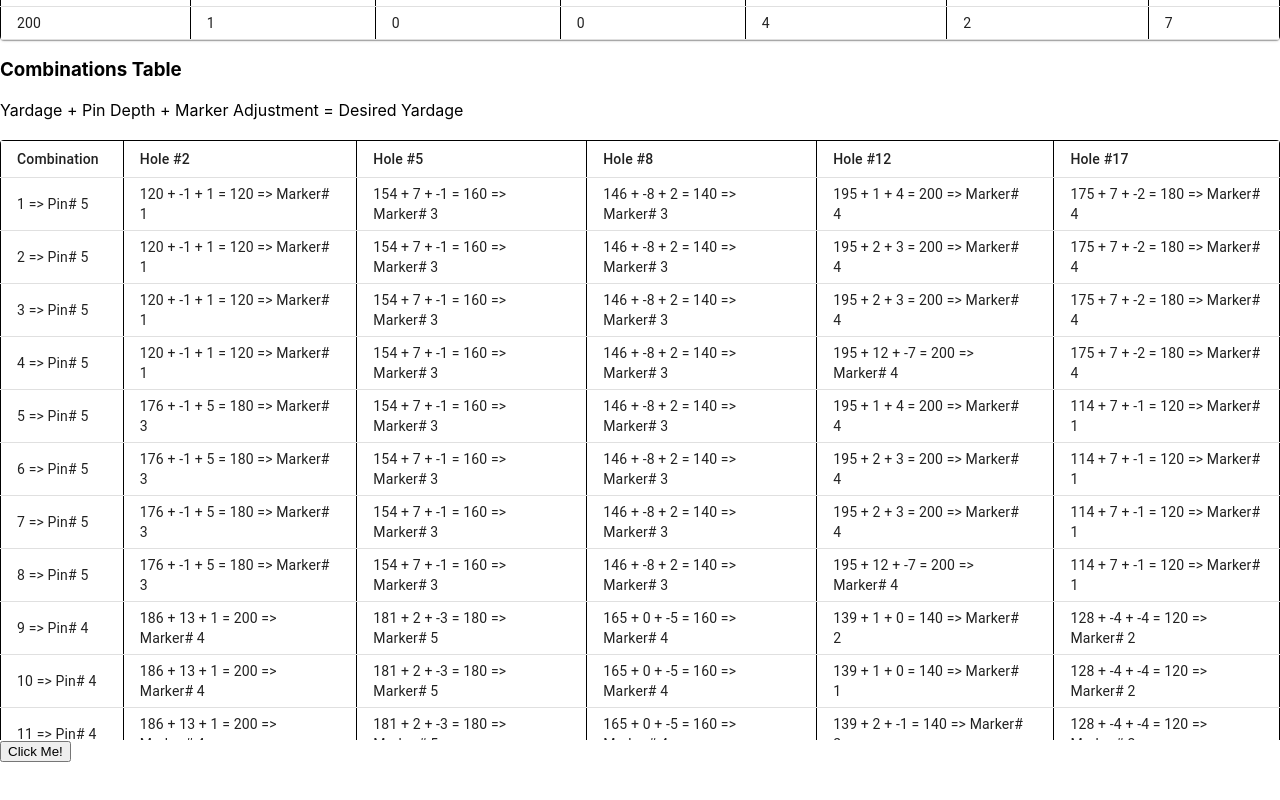
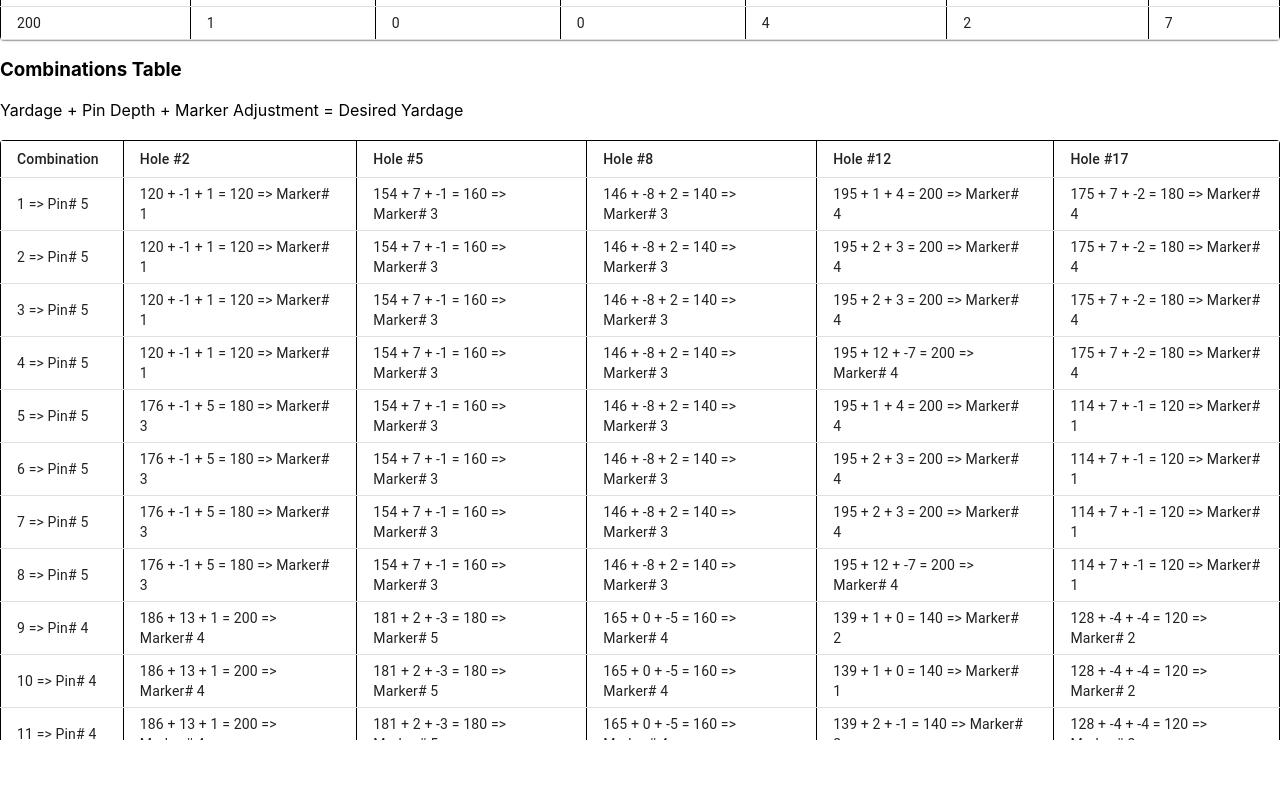
Before and after one commit to cole-gannaway/Hoover-CC-Teebox-Analysis, a React (Create React App) app: page / in a window 1280 px wide. Shown: the part 1945-2745 px from the top of the page. Built offline with nearby package versions, Linux system fonts and the light colour scheme.

Commit message:
Removed button

```diff
--- a/src/components/FinalAnalysisTable/CombinationTable/CombinationTable.tsx
+++ b/src/components/FinalAnalysisTable/CombinationTable/CombinationTable.tsx
@@ -57,7 +57,6 @@ class CombinationTable extends Component<{ holeIds: number[], desiredYardages: n
             <div style={{ overflow: "auto", height: "600px" }}>
                 <MaterialTable data={countData}></MaterialTable>
             </div>
-            <button onClick={this.handleClick}>Click Me!</button>
         </div>);
     }
     handleClick() {
```
